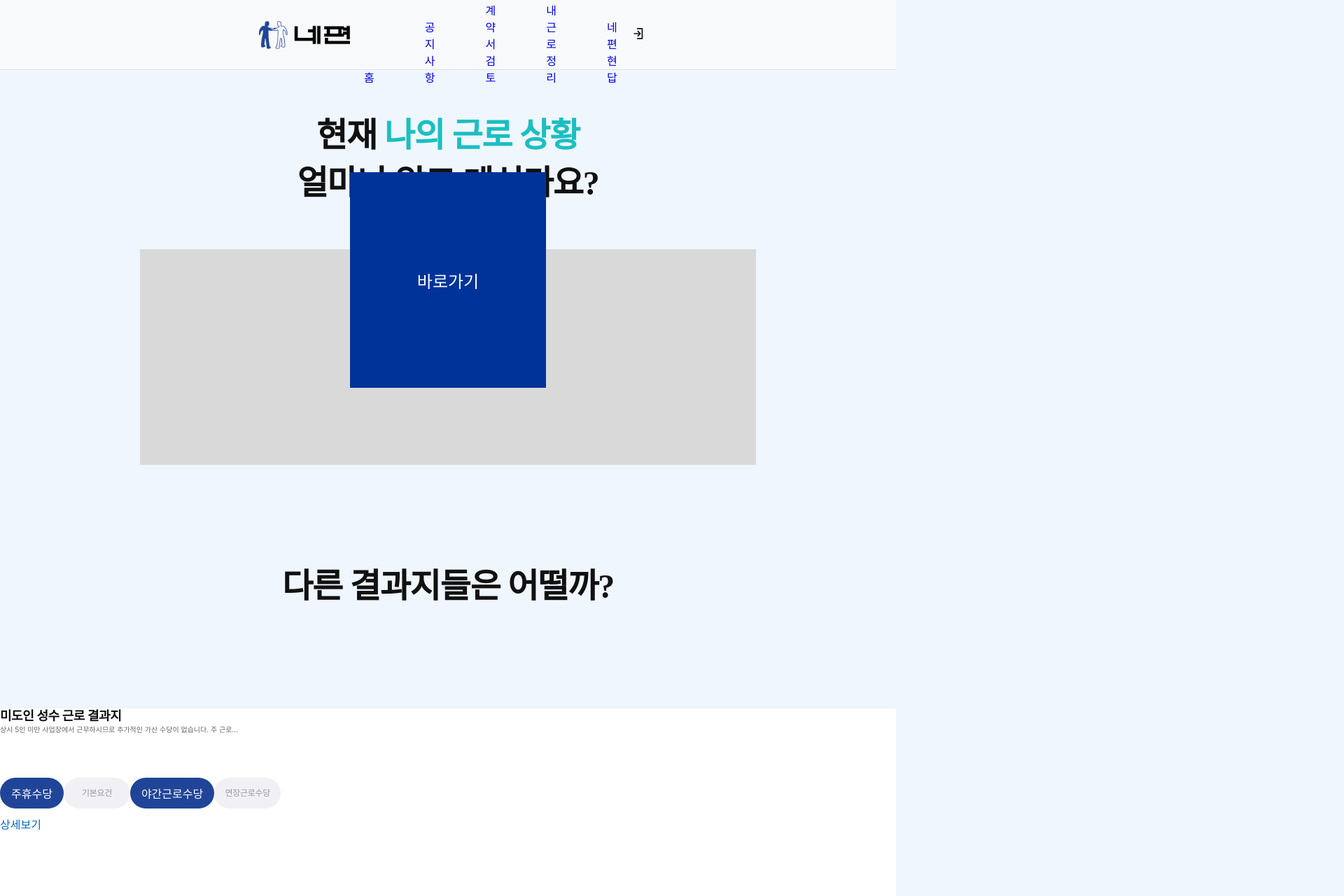
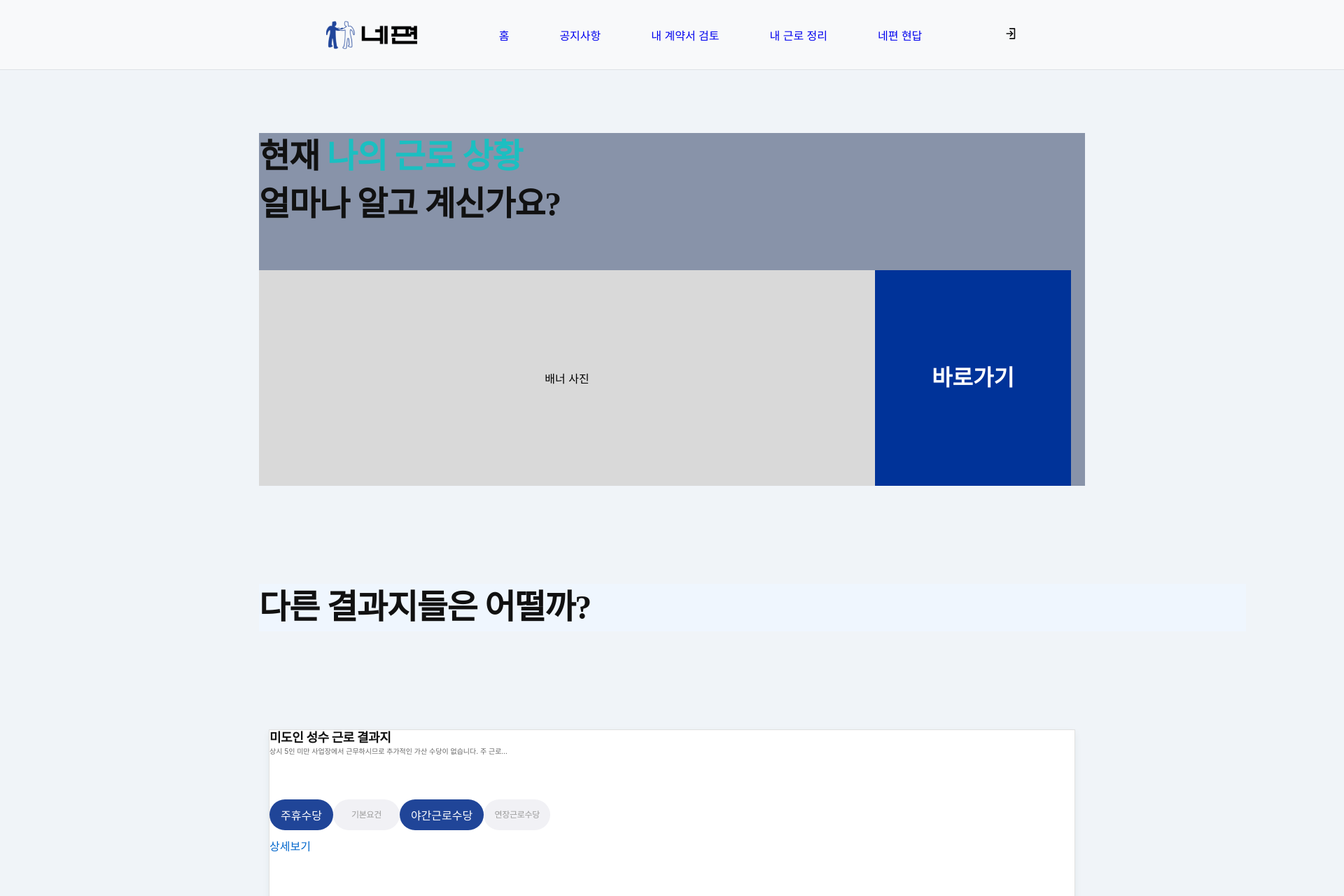
Before and after one commit to HSU-Likelion12-yourSide/YourSide-Front, a React (Create React App) app: page /WorkArrangement in a window 1280 px wide. Shown: the top 1280 px of the page at 70% size, 1920 px wide, since content can reach past the window. Built offline with nearby package versions, Linux system fonts and the light colour scheme.

Commit message:
feat: 각 페이지 디자인 수정

```diff
--- a/src/Page/Main/css/Main.css
+++ b/src/Page/Main/css/Main.css
@@ -20,6 +20,7 @@
     border: none;
     font-size: 24px;
     cursor: pointer;
+    gap:10px;
   }
 
   .banner-button.left {
--- a/src/Page/WorkArrangement/components/WorkArrangement.jsx
+++ b/src/Page/WorkArrangement/components/WorkArrangement.jsx
@@ -54,13 +54,12 @@ const QuestionAndAnswer = () => {
       <Header />
       <div className="header-section">
         <h2>
-          현재 <span className="highlight">나의 근로 상황</span>
-          <br />
+          현재 <span className="highlight">나의 근로 상황</span> <br />
           얼마나 알고 계신가요?
         </h2>
         <div className="banner-container">
           <div className="banner-photo">배너 사진</div>
-          <div className="banner-button">바로가기</div>
+          <div className="banner-button2">바로가기</div>
         </div>
       </div>
       <div className="results-section">
--- a/src/Page/WorkArrangement/css/WorkArrangement.css
+++ b/src/Page/WorkArrangement/css/WorkArrangement.css
@@ -1,11 +1,18 @@
-\.page-container {
+.page-container {
   font-family: Arial, sans-serif;
-  padding: 20px;
   background-color: #f0f4f8;
+  width: 1920px;
+  height: 2514px;
 }
 
+
+
 .header-section {
-  text-align: center;
+  margin-top: 90px;
+  margin-left: 370px;
+  margin-right: 370px;
+  background-color: #8893a9;
+
 }
 
 .header-section h2 {
@@ -16,9 +23,8 @@
   font-weight: 600;
   line-height: 68px;
   letter-spacing: -1.2px;
-  margin: 60px;
+}
 
-}
 
 .header-section .highlight {
   color: var(--main-color-Sub-color, #1BBFC1);
@@ -27,15 +33,11 @@
   font-style: normal;
   font-weight: 600;
   line-height: 68px;
-  letter-spacing: -1.2px;
-}
+  letter-spacing: -1.2px;}
 
 .banner-container {
-  display: flex;
-  justify-content: center;
-  align-items: center;
-  flex-direction: row;
-
+    display: flex;
+    margin-top: 60px;
 }
 
 .banner-photo {
@@ -46,9 +48,11 @@
   width: 880px;
   height: 308px;
   flex-shrink: 0;
+  flex-direction: row; /* 가로로 요소들을 나열 */
 }
 
-.banner-button {
+.banner-button2 {
+  margin-right: 20px;
   width: 280px;
   height: 308px;
   background-color: #003399;
@@ -56,8 +60,14 @@
   display: flex;
   justify-content: center;
   align-items: center;
-  cursor: pointer;
-  font-size: 24px;
+  flex-direction: row; /* 가로로 요소들을 나열 */
+
+  color: #FFF;
+  font-family: Pretendard;
+  font-size: 32px;
+  font-style: normal;
+  font-weight: 600;
+  line-height: 42px; /* 131.25% */
 }
 
 .results-section {
@@ -66,9 +76,10 @@
 }
 
 .results-section h3 {
-  text-align: center;
+
   margin-bottom: 20px;
   margin: 140px;
+  margin-left: 370px;
   color: var(--system-color-system-black-900, #111);
   font-family: Pretendard;
   font-size: 48px;
@@ -83,15 +94,20 @@
   flex-wrap: wrap;
   justify-content: center; /* 가로 가운데 정렬 */
   align-items: center; /* 세로 가운데 정렬 */
+  gap: 40px; /* result-card 간의 간격 설정 */
+  background: #003399;
+  width: 300px;
 
 }
 
 .result-card {
-  width: 100%;
+  width: 60%;
+  margin:0 auto;
   height: 275px;
   flex-shrink: 0;
-  background: #FFF;
+  background: #ffffff;
   box-shadow: 0px 4px 10px -1px rgba(35, 48, 56, 0.08);
+  border: 1px solid #e0e0e0; /* 구분선을 추가합니다 */
 
 }
 
```
